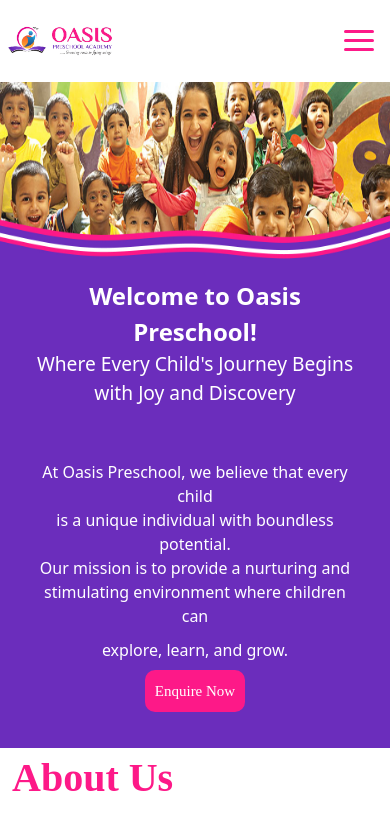
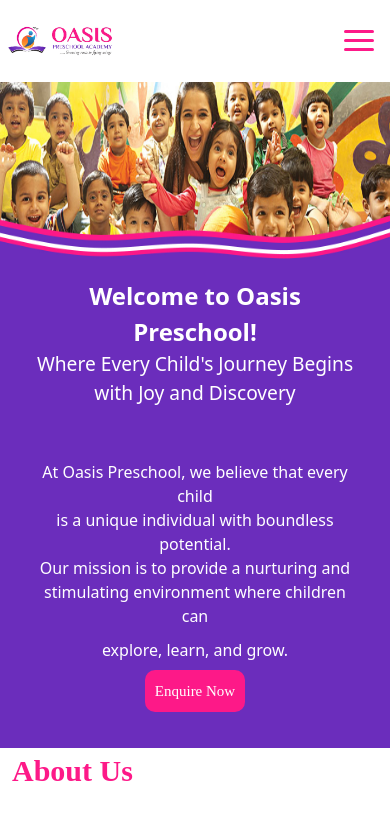
Before and after one commit to SuryaSanjana230/school, a React (Create React App) app: page / in a window 390 px wide. Shown: the top 827 px of the page. Built offline with nearby package versions, Linux system fonts and the light colour scheme.

Commit message:
fontchange

```diff
--- a/src/App.css
+++ b/src/App.css
@@ -317,6 +317,9 @@
   .aligncenter{
     align-items:center;
     margin-left:0px;
+  }
+  .aboutstyle1{
+    font-size:30px;
   }
 
 }
```
